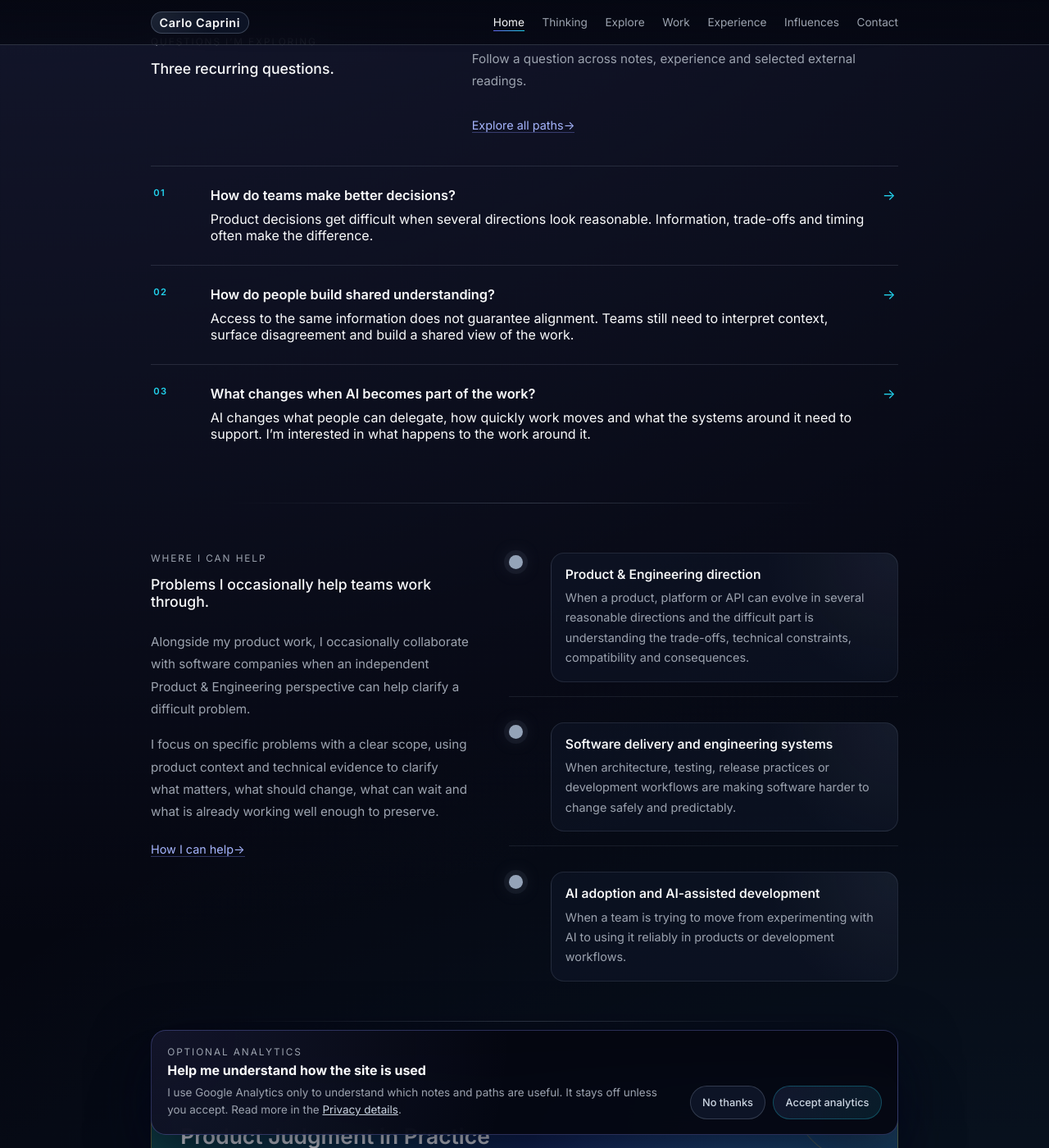
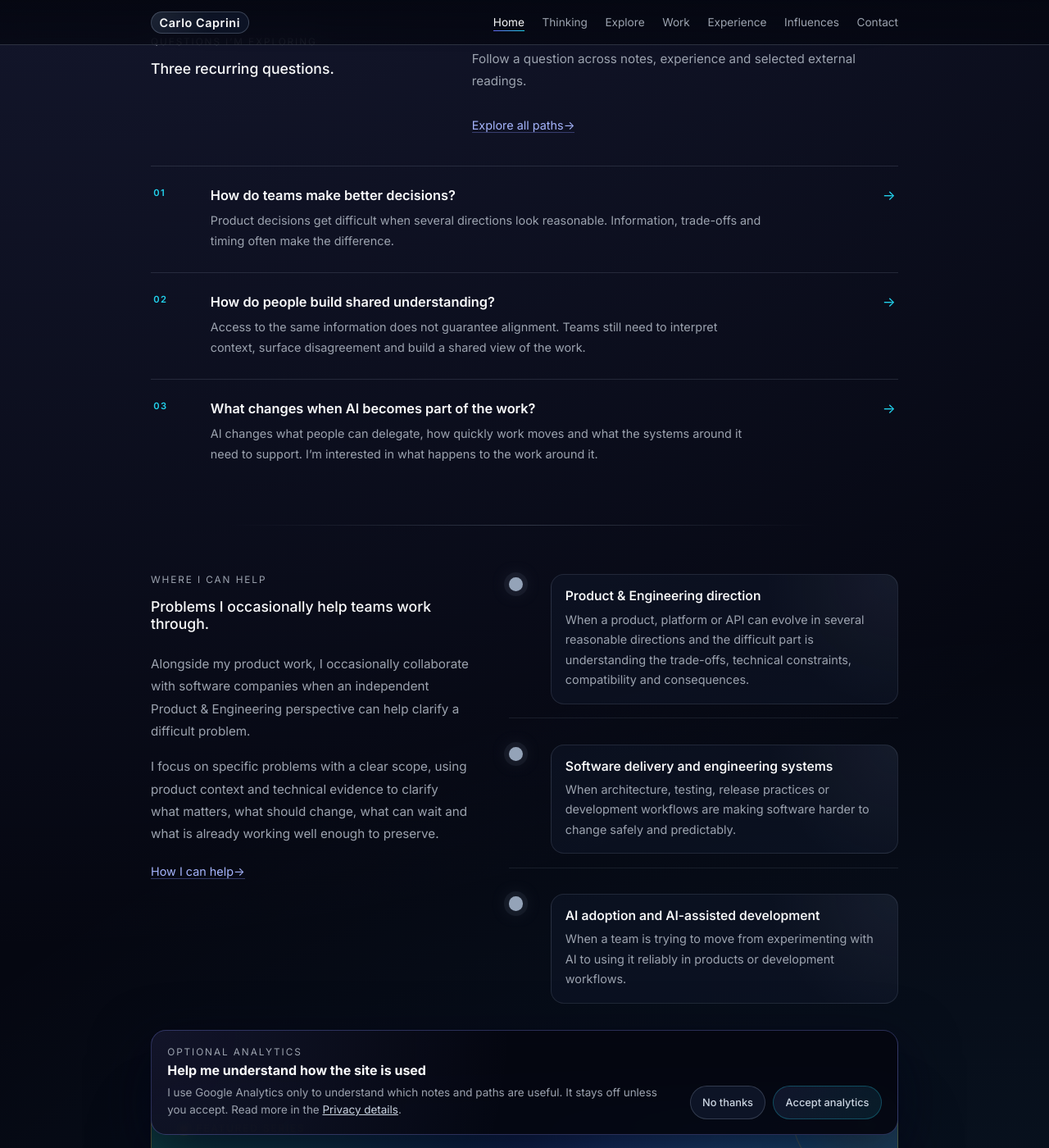
Before and after one commit to carlocaprini/carlocaprini.github.io, a Jekyll site: the page built from index.md, in a window 1280 px wide and 1400 px high, scrolled down 1210 px. Shown: the whole window at 82% size. Built offline with Jekyll 4.4.1, drawn with Linux system fonts in a browser that asks for light colours.

Commit message:
test: update Explore visual references

```diff
--- a/_includes/styles/thinking-and-explore.css
+++ b/_includes/styles/thinking-and-explore.css
@@ -476,7 +476,7 @@ a.content-topic-link:hover {
   font-weight: 600;
 }
 
-.question-path-description {
+.question-path-content > span:not(.question-path-entry) {
   max-width: 42rem;
   color: var(--color-text-muted);
   font-size: 0.9rem;
```
Also changed, not shown: tests/browser/visual.spec.js-snapshots/explore-darwin.webp, visual-reference/explore/mobile.webp, visual-reference/question-detail/desktop.webp, visual-reference/question-detail/mobile.webp, 1 other file.
